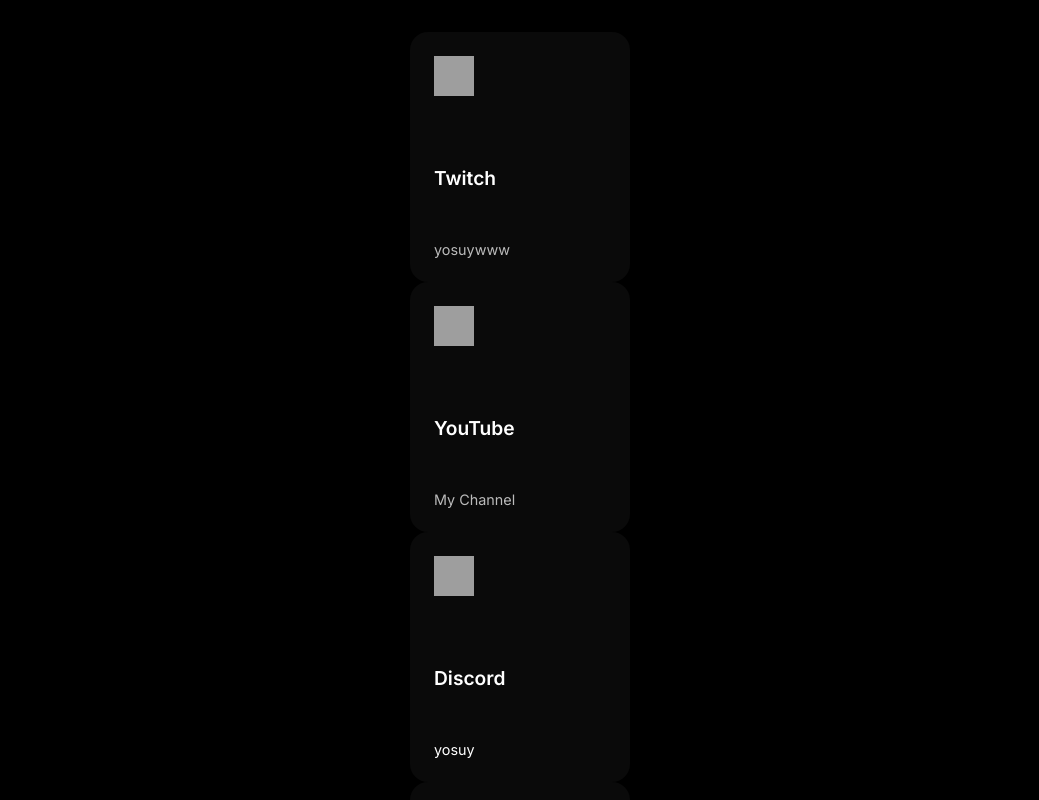
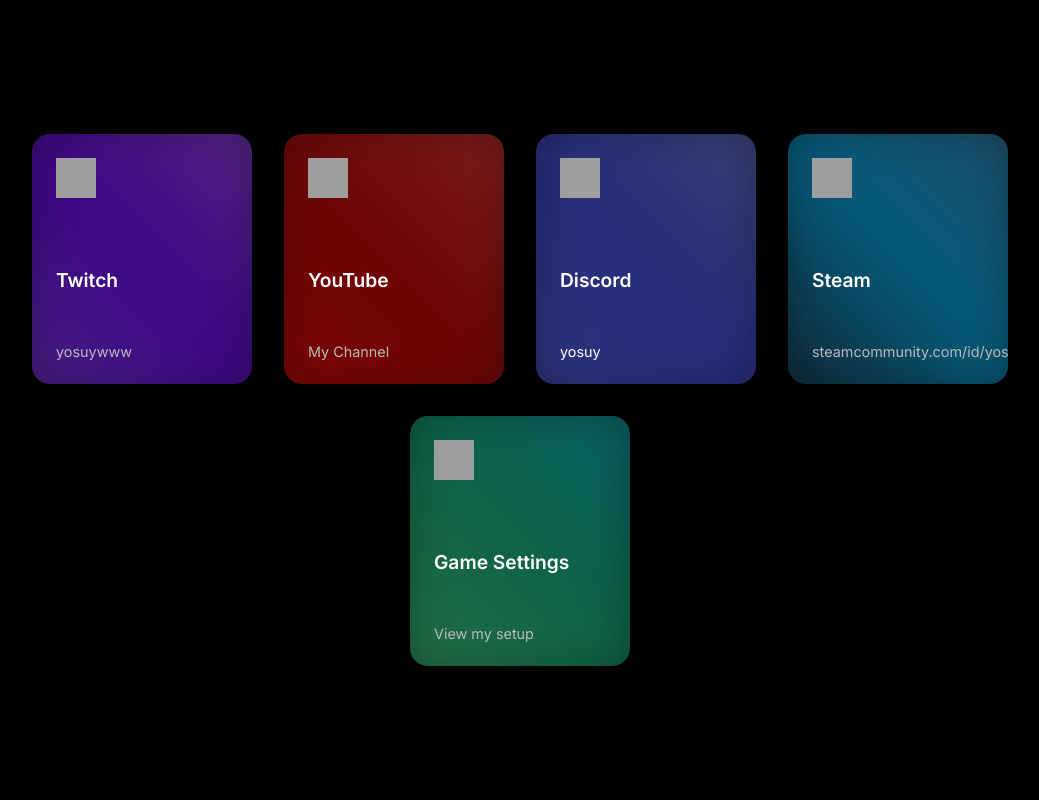
Before and after one commit to yosuywww/yosuywww.github.io, a plain HTML site: page index.html in a window 1280 px wide. Shown: the top 800 px of the page, without its empty margins (120-1159 px from the left). Drawn offline with Linux system fonts and the light colour scheme; grey boxes are pictures that could not be loaded.

Commit message:
Update index.html

```diff
--- a/index.html
+++ b/index.html
@@ -7,39 +7,37 @@
   <link rel="stylesheet" href="style.css" />
 </head>
 <body>
-  <div class="card-container">
-
-    <div class="card gradient-twitch">
+  <div class="card-wrapper">
+    <div class="card glow twitch">
       <img src="https://img.icons8.com/ios-filled/50/ffffff/twitch.png" class="icon" />
       <h3>Twitch</h3>
       <p><a href="https://www.twitch.tv/yosuywww" target="_blank">yosuywww</a></p>
     </div>
 
-    <div class="card gradient-youtube">
+    <div class="card glow youtube">
       <img src="https://img.icons8.com/ios-filled/50/ffffff/youtube-play.png" class="icon" />
       <h3>YouTube</h3>
       <p><a href="https://www.youtube.com/channel/UCSXNh-2BaWisjFHwTdMRFew" target="_blank">My Channel</a></p>
     </div>
 
-    <div class="card gradient-discord" onclick="copyDiscord()">
+    <div class="card glow discord" onclick="copyDiscord()">
       <img src="https://img.icons8.com/ios-filled/50/ffffff/discord-logo.png" class="icon" />
       <h3>Discord</h3>
       <p id="discordText">yosuy</p>
       <span class="copy-alert" id="copyAlert">Copied!</span>
     </div>
 
-    <div class="card gradient-steam">
+    <div class="card glow steam">
       <img src="https://img.icons8.com/ios-filled/50/ffffff/steam.png" class="icon" />
       <h3>Steam</h3>
       <p><a href="https://steamcommunity.com/id/yosuy/" target="_blank">steamcommunity.com/id/yosuy</a></p>
     </div>
 
-    <div class="card gradient-settings">
+    <div class="card glow settings">
       <img src="https://img.icons8.com/ios-filled/50/ffffff/settings.png" class="icon" />
       <h3>Game Settings</h3>
       <p><a href="settings.html">View my setup</a></p>
     </div>
-
   </div>
 
   <script>
```
